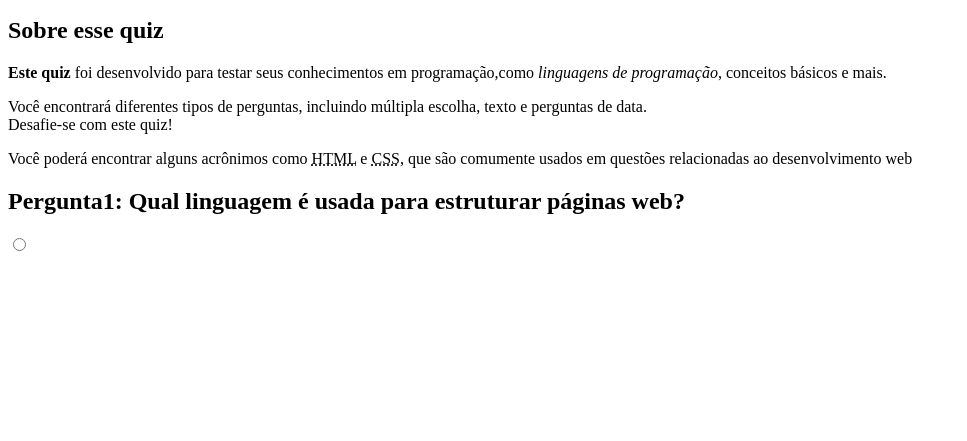
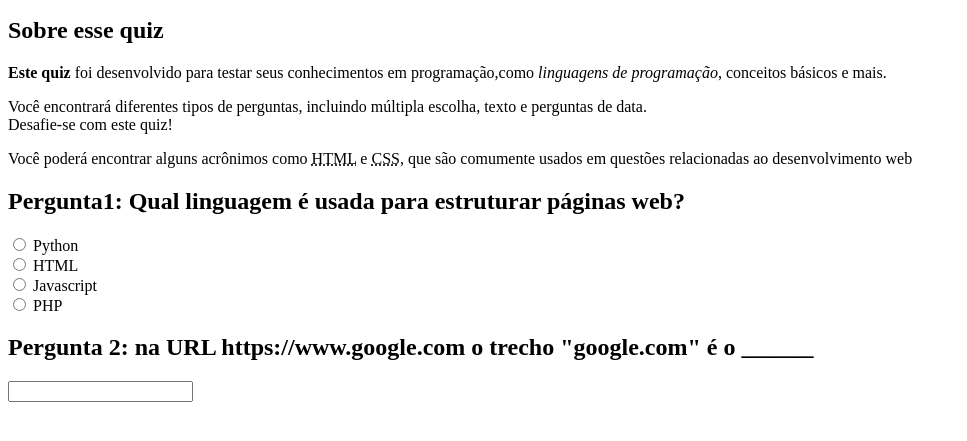
Before and after one commit to EllenCDCoelho/Quiz-para-programadores, a plain HTML site: page index.html in a window 1280 px wide. Shown: the part 101-542 px from the top of the page, without its empty margins (0-967 px from the left). Drawn offline with Linux system fonts and the light colour scheme.

Commit message:
Criando pergunta formato de texto

```diff
--- a/index.html
+++ b/index.html
@@ -24,7 +24,22 @@
                 <h2>Pergunta1: Qual linguagem é usada para estruturar páginas web?</h2>
                 <form>
                     <input type="radio" value="Python" id="p1a" name="pergunta 1">
+                    <label for="p1a">Python</label><br>
+
+                    <input type="radio" value="HTML" id="p1b" name="pergunta 1">
+                    <label for="p1b">HTML</label><br>
+
+                    <input type="radio" value="Javascript" id="p1c" name="pergunta 1">
+                    <label for="p1c">Javascript</label><br>
+
+                    <input type="radio" value="PHP" id="p1d" name="pergunta 1">
+                    <label for="p1d">PHP</label><br>
                 </form>
+            </section>
+            <!--Pergunta 2: formato texto-->
+            <section>
+                <h2>Pergunta 2: na URL https://www.google.com o trecho "google.com" é o  ______</h2>
+                <input type="text">
             </section>
         </main>
 
```
